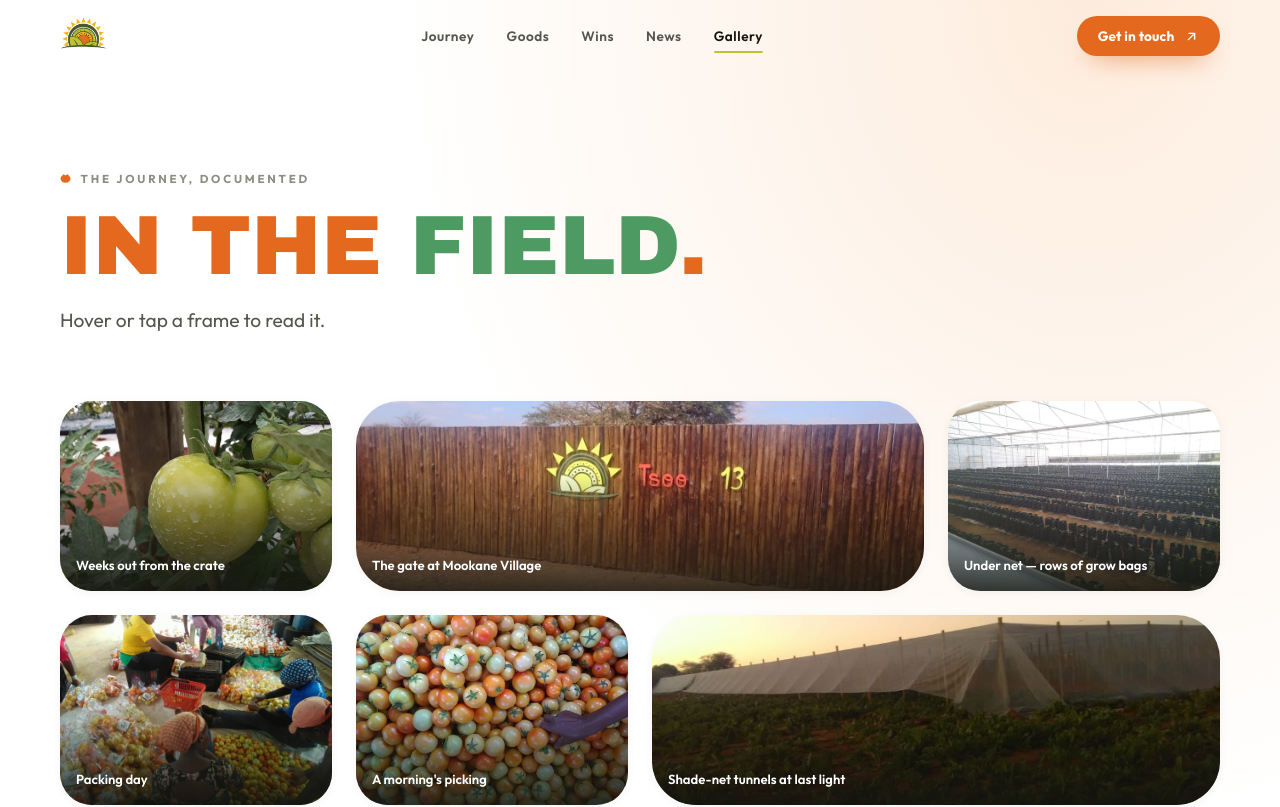
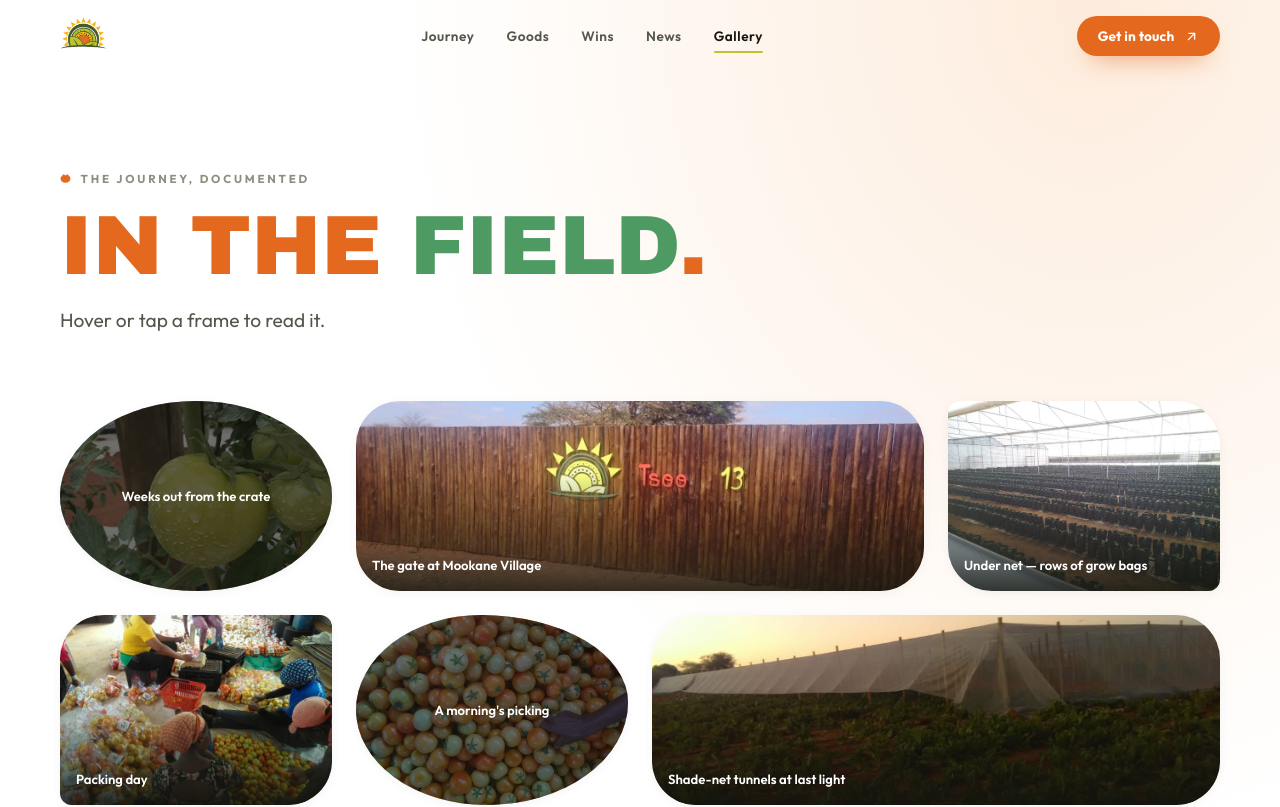
Before and after one commit to EmekaOlaraonye/tsoo13app, a React (Vite) app: page /gallery in a window 1280 px wide. Shown: the top 807 px of the page. Built offline with nearby package versions, Linux system fonts and the light colour scheme; a web font is replaced by a local one.

Commit message:
Enhance visual consistency and accessibility; add team photographs and improve motion handling across components

```diff
--- a/src/components/Hero.jsx
+++ b/src/components/Hero.jsx
@@ -1,6 +1,6 @@
 import { useRef } from 'react';
 import { Link } from 'react-router-dom';
-import { motion, useScroll, useTransform } from 'framer-motion';
+import { motion, useScroll, useTransform, useReducedMotion } from 'framer-motion';
 import { Arrow, ChevronDown, Play, Check } from './ui/Icons';
 import { Blob } from './ui/Blobs';
 import { Tomato } from './ui/Tomato';
@@ -35,14 +35,18 @@ const ellipsisTomatoes = [
   { size: 20, color: 'var(--c-lime-ink)', rotate: -6, opacity: 0.7, drift: -5, duration: 6, outline: true },
 ];
 
-const TomatoEllipsis = () => (
+const TomatoEllipsis = () => {
+  // An endless loop is exactly what reduced-motion users are asking to avoid,
+  // so the mark simply holds still for them.
+  const reduced = useReducedMotion();
+  return (
   <div className="hero__vine hero__accent" aria-hidden="true">
     {ellipsisTomatoes.map((t, i) => (
       <motion.span
         key={t.size}
         style={{ display: 'block', width: t.size, height: t.size, marginLeft: i * 6 }}
-        animate={{ y: [0, t.drift, 0] }}
-        transition={{ duration: t.duration, delay: i * 0.45, repeat: Infinity, ease: 'easeInOut' }}
+        animate={reduced ? undefined : { y: [0, t.drift, 0] }}
+        transition={reduced ? undefined : { duration: t.duration, delay: i * 0.45, repeat: Infinity, ease: 'easeInOut' }}
       >
         <Tomato
           color={t.color}
@@ -55,14 +59,17 @@ const TomatoEllipsis = () => (
       </motion.span>
     ))}
   </div>
-);
+  );
+};
 
 const Hero = () => {
   const ref = useRef(null);
+  const reduced = useReducedMotion();
   const { scrollYProgress } = useScroll({ target: ref, offset: ['start start', 'end start'] });
-  const frameY = useTransform(scrollYProgress, [0, 1], ['0%', '-9%']);
-  const contentY = useTransform(scrollYProgress, [0, 1], ['0%', '18%']);
-  const fade = useTransform(scrollYProgress, [0, 0.85], [1, 0]);
+  // Scroll-linked parallax is motion too — flatten it rather than halve it.
+  const frameY = useTransform(scrollYProgress, [0, 1], reduced ? ['0%', '0%'] : ['0%', '-9%']);
+  const contentY = useTransform(scrollYProgress, [0, 1], reduced ? ['0%', '0%'] : ['0%', '18%']);
+  const fade = useTransform(scrollYProgress, [0, 0.85], reduced ? [1, 1] : [1, 0]);
 
   return (
     <section className="hero" ref={ref}>
--- a/src/components/MeetTheFamily.jsx
+++ b/src/components/MeetTheFamily.jsx
@@ -39,6 +39,21 @@ const MeetTheFamily = () => (
       </p>
     </Reveal>
 
+    {/* Photographs of the team at work, kept separate from the role cards —
+        we can't yet say which person holds which role, so nothing here
+        implies it. Both shots are portrait, hence the upright frames. */}
+    <div className="family__shots">
+      {[
+        { src: '/farm/team-in-field.jpg', cap: 'Out in the rows at Mookane Village' },
+        { src: '/farm/team-member.jpg', cap: 'Wearing the 13' },
+      ].map((shot, i) => (
+        <Reveal key={shot.src} delay={0.08 + i * 0.06} variant="scale" className="family__shot">
+          <img src={shot.src} alt={shot.cap} loading="lazy" />
+          <span className="family__shot-cap">{shot.cap}</span>
+        </Reveal>
+      ))}
+    </div>
+
     <div className="grid grid--4" style={{ marginTop: '2rem' }}>
       {roles.map((item, i) => (
         <RoleCard key={item.role} item={item} index={i} />
--- a/src/components/SeeTheFarm.jsx
+++ b/src/components/SeeTheFarm.jsx
@@ -36,7 +36,7 @@ const SeeTheFarm = () => (
 
     <div className="farm-strip">
       {shots.map((shot, i) => (
-        <Reveal key={shot.src + i} delay={(i % 4) * 0.06} className="farm-strip__item">
+        <Reveal key={shot.src + i} delay={(i % 4) * 0.06} variant="scale" className="farm-strip__item">
           <img src={shot.src} alt={shot.caption} loading="lazy" />
           <span className="farm-strip__cap">{shot.caption}</span>
         </Reveal>
--- a/src/components/TheWins.jsx
+++ b/src/components/TheWins.jsx
@@ -196,6 +196,23 @@ const TheWins = ({ standalone = false }) => (
         ))}
       </div>
 
+      {/* The cards above are deliberately typographic, so the evidence goes
+          here instead — photographs of the work the page is claiming credit
+          for, rather than decoration. */}
+      <div className="proof" style={{ marginTop: 'clamp(3rem, 6vw, 5rem)' }}>
+        {[
+          { src: '/farm/training-group.jpg', cap: 'Farmers on an open day at the farm' },
+          { src: '/farm/greenhouse-visit.jpg', cap: 'Walking visitors through the tunnels' },
+          { src: '/farm/training-session.jpg', cap: 'Sharing the method, not guarding it' },
+          { src: '/farm/solar-pump.jpg', cap: 'Solar on the pump house' },
+        ].map((shot, i) => (
+          <Reveal key={shot.src} delay={(i % 4) * 0.06} variant="scale" className="proof__item">
+            <img src={shot.src} alt={shot.cap} loading="lazy" />
+            <span className="proof__cap">{shot.cap}</span>
+          </Reveal>
+        ))}
+      </div>
+
       {/* A closing beat so the page feels like it lands somewhere, not just stops after the grid */}
       <Reveal
         variant="scale"
--- a/src/components/ui/Reveal.jsx
+++ b/src/components/ui/Reveal.jsx
@@ -1,4 +1,4 @@
-import { motion } from 'framer-motion';
+import { motion, useReducedMotion } from 'framer-motion';
 
 /**
  * Scroll reveal. Every animation on the site funnels through here so the
@@ -16,7 +16,11 @@ const VARIANTS = {
 
 const Reveal = ({ children, delay = 0, y = 22, once = true, variant = 'up', className, style, as = 'div' }) => {
   const MotionTag = motion[as] || motion.div;
-  const initial = (VARIANTS[variant] || VARIANTS.up)(y);
+  // The CSS reduced-motion block can't reach Framer Motion — it animates
+  // inline transforms in JS, not CSS transitions. So opt out here too:
+  // content still appears, it just doesn't travel to get there.
+  const reduced = useReducedMotion();
+  const initial = reduced ? { opacity: 0 } : (VARIANTS[variant] || VARIANTS.up)(y);
   const animate = { opacity: 1, x: 0, y: 0, scale: 1 };
 
   return (
@@ -26,7 +30,7 @@ const Reveal = ({ children, delay = 0, y = 22, once = true, variant = 'up', clas
       initial={initial}
       whileInView={animate}
       viewport={{ once, margin: '-12% 0px -8% 0px' }}
-      transition={{ duration: 0.7, delay, ease: [0.16, 1, 0.3, 1] }}
+      transition={reduced ? { duration: 0.2, delay: 0 } : { duration: 0.7, delay, ease: [0.16, 1, 0.3, 1] }}
     >
       {children}
     </MotionTag>
--- a/src/pages/Gallery.jsx
+++ b/src/pages/Gallery.jsx
@@ -7,28 +7,36 @@ import { INSTAGRAM_URL, INSTAGRAM_HANDLE } from '../siteConfig';
 /**
  * Real photographs from the farm at Mookane Village. Captions describe only
  * what is actually in the frame — no claims the picture doesn't support.
+ *
+ * `shape` is chosen per photograph rather than by grid position, so the crop
+ * suits the subject:
+ *   round  — a single subject with a clear centre, nothing to lose at the edges
+ *   blob   — texture that reads the same however it's cut
+ *   wide   — landscapes that need the horizon
+ *   tall   — upright subjects
+ *   leaf / petal — alternating soft corners for everything else
  */
 const photos = [
-  { src: '/farm/tomatoes-on-vine.jpg', caption: 'Weeks out from the crate' },
+  { src: '/farm/tomatoes-on-vine.jpg', caption: 'Weeks out from the crate', shape: 'round' },
   { src: '/farm/farm-gate.jpg', caption: 'The gate at Mookane Village', shape: 'wide' },
-  { src: '/farm/tunnel-grow-bags.jpg', caption: 'Under net — rows of grow bags' },
-  { src: '/farm/packing-table.jpg', caption: 'Packing day' },
-  { src: '/farm/harvest-pile.jpg', caption: "A morning's picking" },
+  { src: '/farm/tunnel-grow-bags.jpg', caption: 'Under net — rows of grow bags', shape: 'leaf' },
+  { src: '/farm/packing-table.jpg', caption: 'Packing day', shape: 'petal' },
+  { src: '/farm/harvest-pile.jpg', caption: "A morning's picking", shape: 'blob' },
   { src: '/farm/tunnels-sunset.jpg', caption: 'Shade-net tunnels at last light', shape: 'wide' },
-  { src: '/farm/retail-shelf.jpg', caption: 'Packed, branded, on the shelf' },
+  { src: '/farm/retail-shelf.jpg', caption: 'Packed, branded, on the shelf', shape: 'leaf' },
   { src: '/farm/planting-cocobag.jpg', caption: 'Planting into coco-coir', shape: 'tall' },
-  { src: '/farm/hydroponic-truss.jpg', caption: 'A truss coming on in the tunnel' },
+  { src: '/farm/hydroponic-truss.jpg', caption: 'A truss coming on in the tunnel', shape: 'round' },
   { src: '/farm/training-group.jpg', caption: 'A Day the Tsoo...13 Way', shape: 'wide' },
-  { src: '/farm/solar-pump.jpg', caption: 'Solar on the pump house' },
-  { src: '/farm/cabbage-crates.jpg', caption: 'Cabbages crated at the gate' },
-  { src: '/farm/green-truss.jpg', caption: 'Still green, still coming' },
+  { src: '/farm/solar-pump.jpg', caption: 'Solar on the pump house', shape: 'petal' },
+  { src: '/farm/cabbage-crates.jpg', caption: 'Cabbages crated at the gate', shape: 'leaf' },
+  { src: '/farm/green-truss.jpg', caption: 'Still green, still coming', shape: 'round' },
   { src: '/farm/rows-at-sunset.jpg', caption: 'Open field, end of the day', shape: 'wide' },
-  { src: '/farm/irrigation-trench.jpg', caption: 'Laying the main line' },
-  { src: '/farm/team-in-field.jpg', caption: '#AskFor13, out in the rows' },
-  { src: '/farm/wheelbarrows-harvest.jpg', caption: 'Out of the field by barrow' },
+  { src: '/farm/irrigation-trench.jpg', caption: 'Laying the main line', shape: 'petal' },
+  { src: '/farm/team-in-field.jpg', caption: '#AskFor13, out in the rows', shape: 'tall' },
+  { src: '/farm/wheelbarrows-harvest.jpg', caption: 'Out of the field by barrow', shape: 'leaf' },
   { src: '/farm/tunnel-tour.jpg', caption: 'Walking farmers through the tunnels', shape: 'wide' },
-  { src: '/farm/reservoir-fill.jpg', caption: 'Filling the reservoir' },
-  { src: '/farm/cabbage-field.jpg', caption: 'Not only tomatoes' },
+  { src: '/farm/reservoir-fill.jpg', caption: 'Filling the reservoir', shape: 'blob' },
+  { src: '/farm/cabbage-field.jpg', caption: 'Not only tomatoes', shape: 'petal' },
 ];
 
 const Gallery = () => (
@@ -51,7 +59,7 @@ const Gallery = () => (
           <Reveal
             key={i}
             delay={(i % 4) * 0.06}
-            y={16}
+            variant="scale"
             className={`mosaic__item ${photo.shape ? `mosaic__item--${photo.shape}` : ''}`}
           >
             <img src={photo.src} alt={photo.caption} loading="lazy" />
```
Also changed, not shown: src/components/WhoWeAre.jsx (+12 -19 lines).
